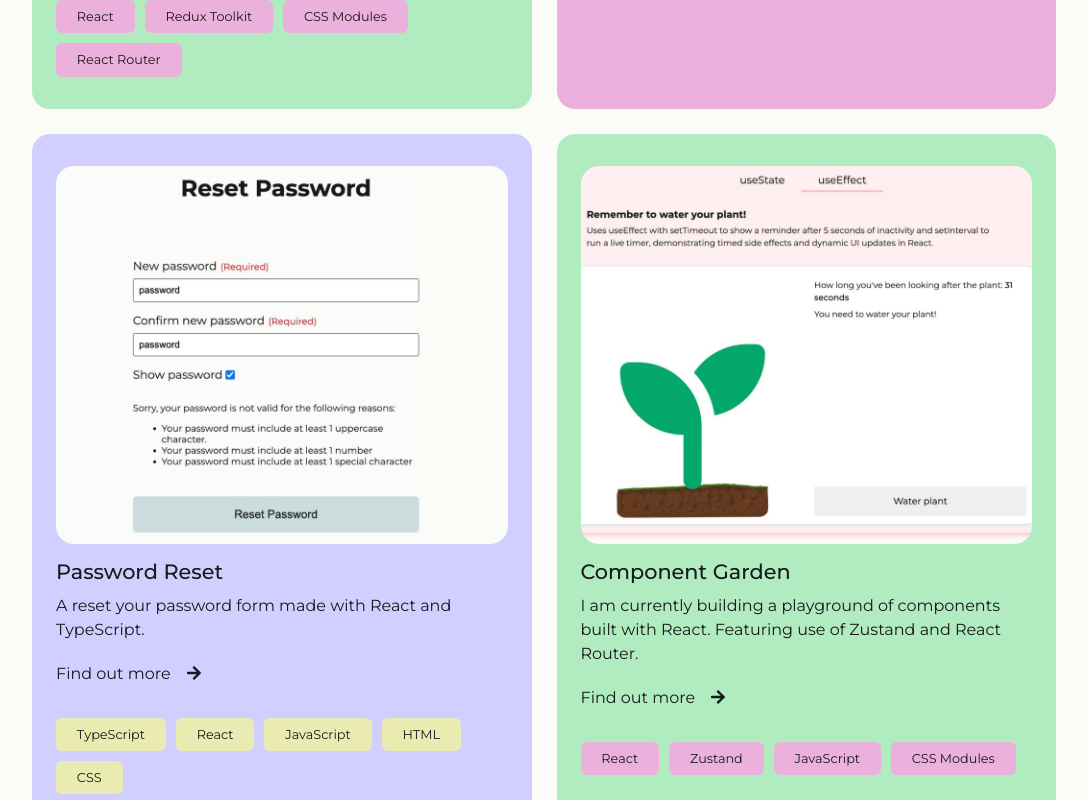
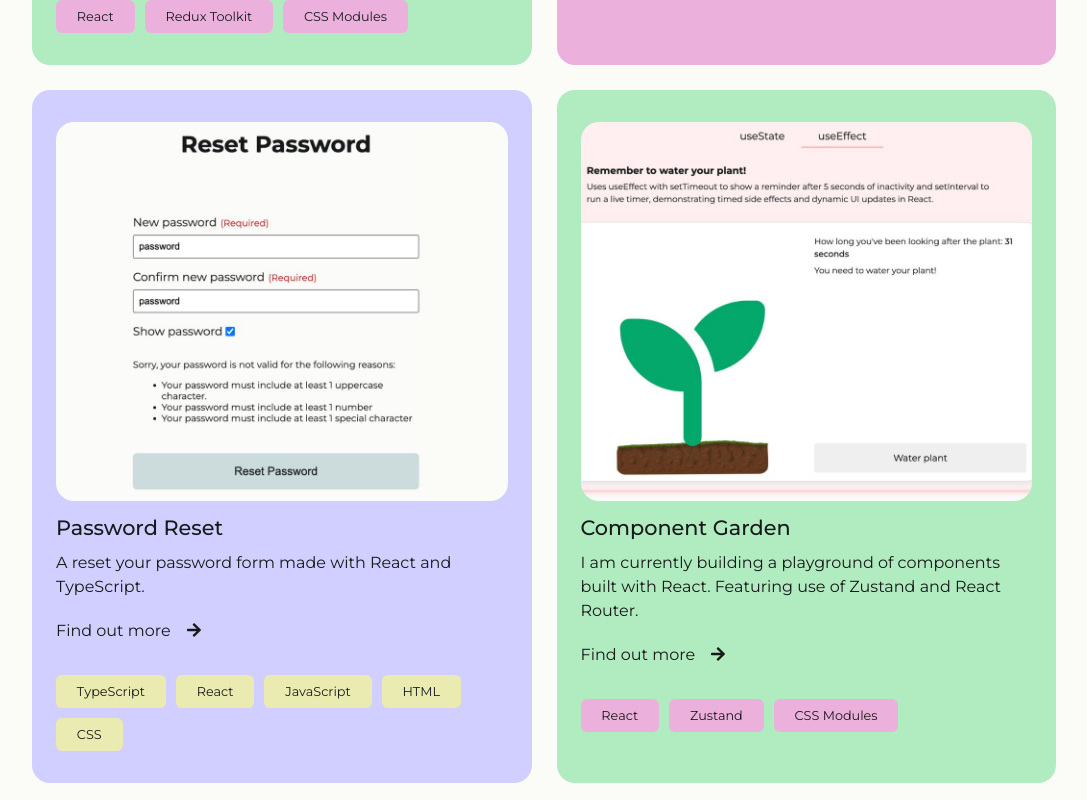
Before and after one commit to louiseka/portfolio, a React (Vite) app: page / in a window 1280 px wide. Shown: the part 1600-2400 px from the top of the page, without its empty margins (96-1183 px from the left). Built offline with nearby package versions, Linux system fonts and the light colour scheme.

Commit message:
Updating card layouts and details

```diff
--- a/src/data.js
+++ b/src/data.js
@@ -15,7 +15,7 @@ export const projectData = [
     img3: "/assets/project-imgs/rarekind-3.jpg",
     img3Alt: "A screenshot of the Add Animal form open on RareKind. .",
     thumbnailImg: "/assets/project-imgs/rarekind-1.jpg",
-    skills: ["React", "Redux Toolkit", "CSS Modules", "React Router"],
+    skills: ["React", "Redux Toolkit", "CSS Modules"],
     githubUrl: "https://rarekind-frontend.vercel.app/",
     liveUrl: "https://github.com/technative-academy/rarekind-frontend",
     gridPosition: "one",
@@ -84,7 +84,7 @@ export const projectData = [
     img3Alt:
       "A screenshot of an input field, where you can add items to a plant wishlist.",
     thumbnailImg: "/assets/project-imgs/componentgarden-thumbnail.jpg",
-    skills: ["React", "Zustand", "JavaScript", "CSS Modules"],
+    skills: ["React", "Zustand", "CSS Modules"],
     githubUrl: "https://github.com/louiseka/component-garden",
     liveUrl: "https://component-garden.netlify.app/",
     gridPosition: "four",
--- a/src/index.css
+++ b/src/index.css
@@ -804,6 +804,11 @@ figcaption {
     display: flex;
   }
 
+  .wideCard {
+    display: flex;
+    align-items: center;
+  }
+
   .wide-grid-img {
     width: 50%;
   }
--- a/src/pages/Blogs/Blogs.jsx
+++ b/src/pages/Blogs/Blogs.jsx
@@ -36,7 +36,10 @@ export default function Blogs() {
     const blogAltText = blog.altText;
 
     return (
-      <section key={blog.id} className={`${gridClass} card`}>
+      <section
+        key={blog.id}
+        className={`${gridClass} card ${isWide ? "wideCard" : ""}`}
+      >
         <div className={isWide ? "wide-inner-content" : ""}>
           <img
             className={isWide ? "wide-grid-img" : "normal-grid-img"}
--- a/src/pages/Projects/Projects.jsx
+++ b/src/pages/Projects/Projects.jsx
@@ -56,7 +56,10 @@ export default function Projects() {
     const projectGridPosition = `${project.gridPosition} card `;
 
     return (
-      <section key={project.id} className={projectGridPosition}>
+      <section
+        key={project.id}
+        className={`${projectGridPosition} ${isWide ? "wideCard" : ""}`}
+      >
         <div className={isWide ? "wide-inner-content" : ""}>
           <img
             className={isWide ? "wide-grid-img" : "normal-grid-img"}
```
